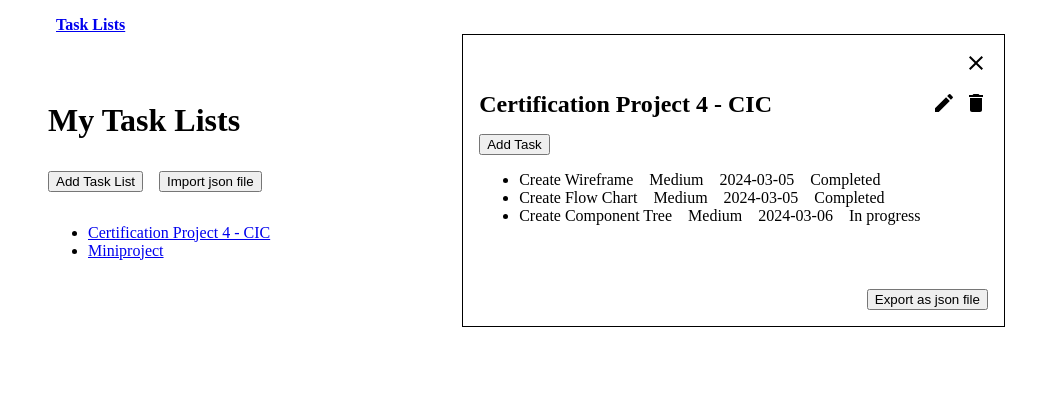
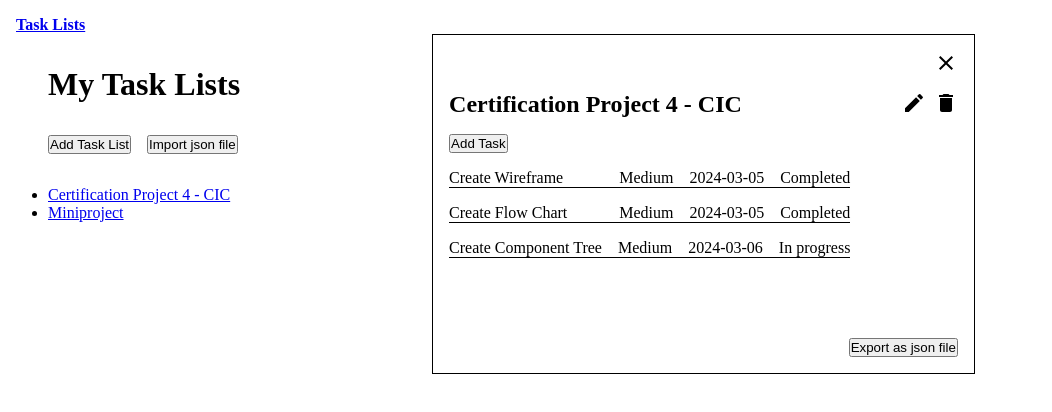
Before and after one commit to NovitaHamilton/certification-project3, a React (Vite) app: page /tasklists/1 in a window 1280 px wide. Shown: the top 412 px of the page, without its empty margins (0-1052 px from the left). Built offline with nearby package versions, Linux system fonts and the light colour scheme.

Commit message:
Create ExpandedTask component and functionality
1. Add ExpandedTask under the ExpandedTaskList so user can view expanded view of the task when clicking a particular task in the list
2. Change 'IndividualTaskList' name to 'ExpandedTaskList' for consistency
3. Add minor styling

```diff
--- a/src/App.jsx
+++ b/src/App.jsx
@@ -5,7 +5,8 @@ import React, { useState } from 'react';
  * Importing other components
  */
 import Home from './components/Home';
-import IndividualTaskList from './components/IndividualTaskList';
+import ExpandedTaskList from './components/ExpandedTaskList';
+import ExpandedTask from './components/ExpandedTask';
 
 const App = () => {
   // State to track tasklists
@@ -90,7 +91,7 @@ const App = () => {
               element={
                 <>
                   <Home tasklists={tasklists} setTasklists={setTasklists} />
-                  <IndividualTaskList
+                  <ExpandedTaskList
                     tasklists={tasklists}
                     setTasklists={setTasklists}
                   />
--- /dev/null
+++ b/src/components/ExpandedTask.jsx
@@ -0,0 +1,64 @@
+import React, { useState } from 'react';
+import { useParams, useNavigate } from 'react-router-dom';
+import Button from './common/Button';
+import DeleteIcon from '@mui/icons-material/Delete';
+import EditIcon from '@mui/icons-material/Edit';
+import CloseIcon from '@mui/icons-material/Close';
+import SourceIcon from '@mui/icons-material/Source';
+import CheckCircleOutlineIcon from '@mui/icons-material/CheckCircleOutline';
+import FlagIcon from '@mui/icons-material/Flag';
+
+function ExpandedTask({ task, tasklist }) {
+  const handleCloseTask = (e) => {
+    e.preventDefault();
+  };
+
+  const handleEditTask = (e) => {
+    e.preventDefault();
+  };
+
+  const markTaskComplete = (e) => {
+    e.preventDefault();
+  };
+
+  const handleDeleteTask = (e) => {
+    e.preventDefault();
+  };
+
+  return (
+    <div className="expanded-task">
+      <div className="above-task-header">
+        <Button onClick={markTaskComplete}>Mark as Complete</Button>
+        <CloseIcon className="close-icon" onClick={handleCloseTask} />
+      </div>
+      <div className="task-header">
+        <div>
+          <h2>{task.name}</h2>
+          <p>Due date: {task.dueDate}</p>
+        </div>
+
+        <div className="edit-delete-icons">
+          <EditIcon onClick={handleEditTask} />
+          <DeleteIcon onClick={handleDeleteTask} />
+        </div>
+      </div>
+      <div className="task-details">
+        <p>
+          <SourceIcon />
+          {tasklist.name}
+        </p>
+        <p>
+          <CheckCircleOutlineIcon />
+          {task.status}
+        </p>
+
+        <p>
+          <FlagIcon />
+          {task.priority}
+        </p>
+      </div>
+    </div>
+  );
+}
+
+export default ExpandedTask;
--- a/src/components/IndividualTaskList.jsx
+++ b/src/components/ExpandedTaskList.jsx
@@ -1,22 +1,32 @@
-import React, { useState } from 'react';
+import React, { useState, useEffect } from 'react';
 import { useParams, useNavigate } from 'react-router-dom';
 import Task from './Task';
 import Button from './common/Button';
 import DeleteIcon from '@mui/icons-material/Delete';
 import EditIcon from '@mui/icons-material/Edit';
 import CloseIcon from '@mui/icons-material/Close';
+import ExpandedTask from './ExpandedTask';
 
-function IndividualTaskList({ tasklists, setTasklists }) {
+function ExpandedTaskList({ tasklists, setTasklists }) {
   // State to track whether Task List is in editing mode or not
   const [isEditing, setIsEditing] = useState(false);
   // State to track edited name
   const [editedName, setEditedName] = useState('');
+  // State to track the Expanded Task Id
+  const [expandedTaskId, setExpandedTaskId] = useState();
 
   const navigate = useNavigate();
   const { id } = useParams();
 
+  // Reset expandedTaskId when user navigates to a different task list (id change)
+  useEffect(() => {
+    setExpandedTaskId(null);
+  }, [id]);
+
   // Find the task list with the specified ID
   const tasklist = tasklists.find((tasklist) => tasklist.id === id);
+
+  // onClick Functions
 
   const handleCloseTaskList = (e) => {
     e.preventDefault();
@@ -35,7 +45,6 @@ function IndividualTaskList({ tasklists, setTasklists }) {
     setIsEditing(true);
     setEditedName(tasklist.name);
   };
-  console.log(editedName);
 
   const handleSaveEdit = (e) => {
     e.preventDefault();
@@ -51,18 +60,22 @@ function IndividualTaskList({ tasklists, setTasklists }) {
     console.log(isEditing);
   };
 
+  const handleExportJson = (e) => {
+    e.preventDefault();
+  };
+
+  const handleToggleExpandedTask = (taskId) => {
+    setExpandedTaskId(taskId === expandedTaskId ? null : taskId);
+  };
+
   const navigateToTasksLists = () => {
     navigate(`/tasklists`);
-  };
-
-  const handleExportJson = (e) => {
-    e.preventDefault();
   };
 
   const openAddTaskForm = () => {};
 
   return (
-    <div className="individual-task">
+    <div className="expanded-tasklist">
       <CloseIcon className="close-icon" onClick={handleCloseTaskList} />
       <div className="tasklist-header">
         {isEditing ? (
@@ -75,7 +88,7 @@ function IndividualTaskList({ tasklists, setTasklists }) {
           <h2>{tasklist.name}</h2>
         )}
 
-        <div className="tasklist-icons">
+        <div className="edit-delete-icons">
           {isEditing ? (
             <Button
               className="save-tasklist-edit-button"
@@ -93,14 +106,28 @@ function IndividualTaskList({ tasklists, setTasklists }) {
         Add Task
       </Button>
 
+      <div className="tasks-container">
         <ul>
           {/* Render tasks for the individual task list*/}
           {tasklist.tasks.map((task) => (
-          <li key={task.id}>
+            <li
+              key={task.id}
+              role="button"
+              onClick={() => handleToggleExpandedTask(task.id)}
+            >
+              {/* {expandedTaskId !== task.id && <Task task={task} />}
+              {expandedTaskId === task.id && (
+                <ExpandedTask tasklist={tasklist} task={task} />
+              )} */}
+              {expandedTaskId !== task.id ? (
                 <Task task={task} />
+              ) : (
+                <ExpandedTask tasklist={tasklist} task={task} />
+              )}
             </li>
           ))}
         </ul>
+      </div>
 
       <div className="export-json-button">
         <Button onClick={handleExportJson}>Export as json file</Button>
@@ -109,4 +136,4 @@ function IndividualTaskList({ tasklists, setTasklists }) {
   );
 }
 
-export default IndividualTaskList;
+export default ExpandedTaskList;
--- a/src/components/Task.jsx
+++ b/src/components/Task.jsx
@@ -1,10 +1,10 @@
 function Task({ task }) {
   return (
     <div className="task-item">
-      <p>{task.name}</p>
-      <p>{task.priority}</p>
-      <p>{task.dueDate}</p>
-      <p>{task.status}</p>
+      <p className="task-name">{task.name}</p>
+      <p className="task-info">{task.priority}</p>
+      <p className="task-info">{task.dueDate}</p>
+      <p className="task-info">{task.status}</p>
     </div>
   );
 }
--- a/src/index.css
+++ b/src/index.css
@@ -3,6 +3,7 @@
 *::after {
   box-sizing: border-box;
   margin: 0;
+  padding: 0;
 }
 
 img,
@@ -25,7 +26,6 @@ svg {
   display: flex;
   flex-direction: row;
   justify-content: flex-start;
-  align-items: center;
   gap: 10rem;
 }
 
@@ -43,13 +43,7 @@ svg {
   gap: 1rem;
 }
 
-.task-item {
-  display: flex;
-  flex-direction: row;
-  gap: 1rem;
-}
-
-.individual-task {
+.expanded-tasklist {
   display: flex;
   flex-direction: column;
   justify-content: center;
@@ -60,23 +54,53 @@ svg {
   padding: 1rem;
 }
 
-.individual-task ul {
+.expanded-task ul {
   display: flex;
   flex-direction: column;
   align-items: flex-start;
+}
+
+.tasks-container ul {
+  display: flex;
+  flex-direction: column;
+}
+
+.tasks-container li {
+  cursor: pointer;
+  list-style: none;
+  border-bottom: 1px solid;
+  margin-bottom: 1rem;
+}
+
+.task-item {
+  display: flex;
+  flex-direction: row;
+  justify-content: space-between;
+  align-items: center;
+  gap: 1rem;
+}
+
+.task-name {
+  align-self: flex-start;
+  flex-grow: 1;
+}
+
+.task-info {
+  text-align: center;
 }
 
 .close-icon {
   align-self: flex-end;
 }
 
-.tasklist-header {
+.tasklist-header,
+.task-header {
   display: flex;
   flex-direction: row;
   gap: 10rem;
 }
 
-.tasklist-icons {
+.edit-delete-icons {
   display: flex;
   flex-direction: row;
   gap: 0.5rem;
@@ -86,3 +110,27 @@ svg {
   align-self: flex-end;
   margin-top: 3rem;
 }
+
+.expanded-task {
+  display: flex;
+  flex-direction: column;
+  gap: 1rem;
+  padding: 1rem;
+  border: 1px solid;
+}
+
+.task-details {
+  display: flex;
+  flex-direction: column;
+}
+
+.task-details p {
+  display: flex;
+  gap: 1rem;
+}
+
+.above-task-header {
+  display: flex;
+  flex-direction: row;
+  justify-content: space-between;
+}
```
Lines whose indentation alone changed are shown as unchanged.
